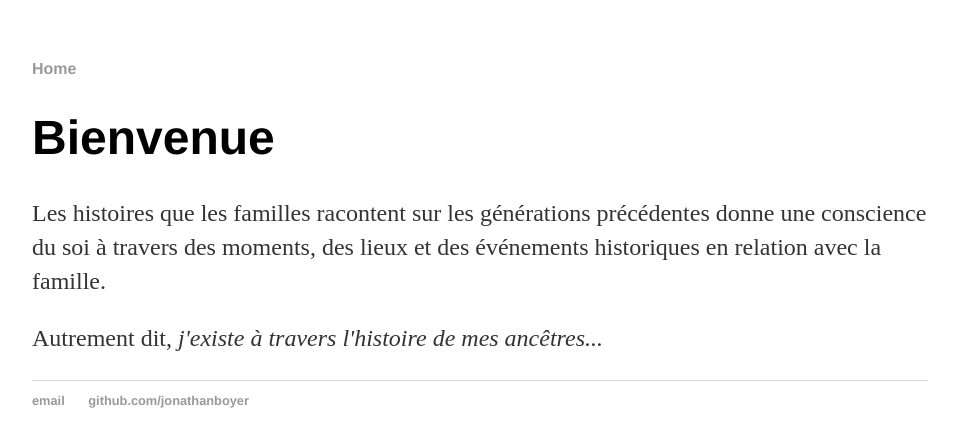
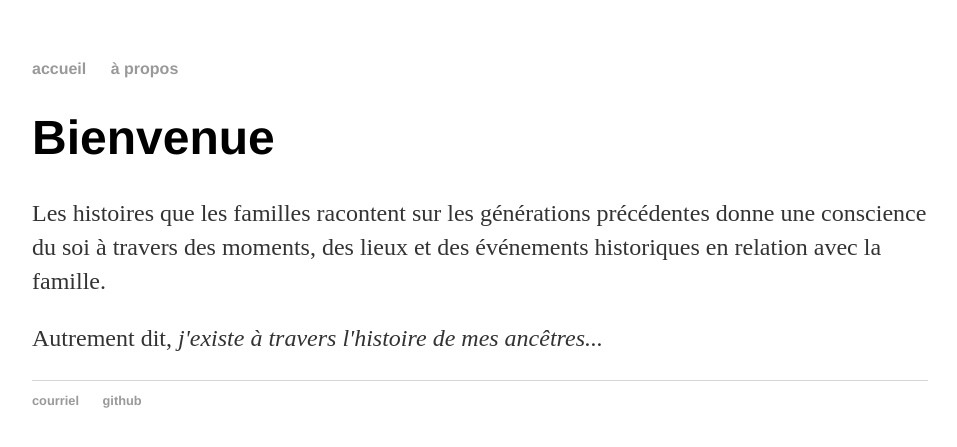
Before and after one commit to jonathanboyer/jonathanboyer.github.io, a Jekyll site: the page built from index.html, in a window 1280 px wide. Shown: the top 447 px of the page, without its empty margins (160-1117 px from the left). Built offline with Jekyll 4.4.1, drawn with Linux system fonts in a browser that asks for light colours.

Commit message:
Update default.html

```diff
--- a/_layouts/default.html
+++ b/_layouts/default.html
@@ -8,7 +8,8 @@
 	<body>
 		<nav>
     		<ul>
-        		<li><a href="/">Home</a></li>
+        		<li><a href="/">accueil</a></li>
+			<li><a href="/about/">à propos</a></li>
 	        </ul>
 		</nav>
 		<div class="container">
@@ -17,8 +18,8 @@
 		</div><!-- /.container -->
 		<footer>
     		<ul>
-        		<li><a href="mailto:jonathan.boyer@gmail.com">email</a></li>
-        		<li><a href="https://github.com/jonathanboyer">github.com/jonathanboyer</a></li>
+        		<li><a href="mailto:jonathan.boyer@gmail.com">courriel</a></li>
+        		<li><a href="https://github.com/jonathanboyer">github</a></li>
 			</ul>
 		</footer>
 	</body>
```
